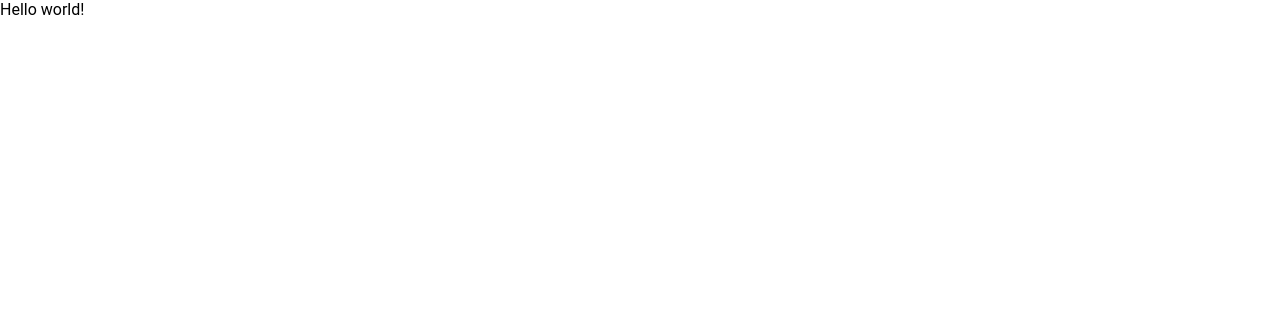
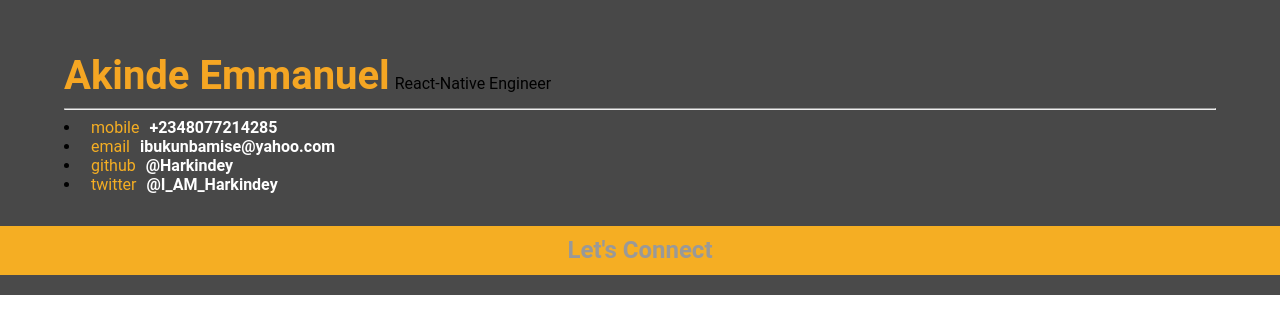
Before and after one commit to Harkindey/FrontEnd-Nanodegree, a plain HTML site: page frontend-nanodegree-resume/index.html in a window 1280 px wide. Drawn offline with Linux system fonts and the light colour scheme.

Commit message:
Resume Build up

```diff
--- a/frontend-nanodegree-resume/index.html
+++ b/frontend-nanodegree-resume/index.html
@@ -25,7 +25,7 @@ need to load. You'll see a lot of <link>s to CSS files for styles and
   <!-- Load the page styles. -->
   <link href="css/style.css" rel="stylesheet">
 
-
+  <!-- e.akinde@student.oauife.edu.ng -->
 
   <!--
   Uncomment the <script> tag below when you're ready to add an interactive Google Map to your resume!
@@ -36,7 +36,7 @@ need to load. You'll see a lot of <link>s to CSS files for styles and
 </head>
 <body>
   <div id="main">
-    Hello world!   <!-- You'll be deleting this line in the course -->
+    <!-- You'll be deleting this line in the course -->
 
     <!--
     Everything from here to the <script> tag below is the skeleton of your
--- a/frontend-nanodegree-resume/js/resumeBuilder.js
+++ b/frontend-nanodegree-resume/js/resumeBuilder.js
@@ -1,3 +1,36 @@
 /*
 This is empty on purpose! Your code to build the resume will go here.
  */
+ var bio = {
+   "name" : "Akinde Emmanuel",
+   "role" : "React-Native Engineer",
+   "contact": {
+     "email": "ibukunbamise@yahoo.com",
+     "mobile": "+2348077214285",
+     "github": "@Harkindey",
+     "twitter": "@I_AM_Harkindey",
+     "location": "Lagos, Nigeria"
+   },
+   "biopic" : "https://github.com/harkindey.png?size=200",
+   "welcome-message" : "We Rise By Lifting Others",
+   "skills" : ['React.js', 'React-Native', 'Node.js', 'Vue.js']
+ }
+
+
+ var formattedName = HTMLheaderName.replace("%data%", bio.name);
+ $("#header").append(formattedName);
+
+ var formattedRole = HTMLheaderRole.replace("%data%", bio.role);
+ $('#header').append(formattedRole);
+
+var formattedMobile = HTMLmobile.replace("%data%", bio.contact.mobile);
+$('#header').append(formattedMobile);
+
+var formattedEmail = HTMLemail.replace("%data%", bio.contact.email);
+$('#header').append(formattedEmail);
+
+var formattedGithub = HTMLgithub.replace("%data%", bio.contact.github);
+$('#header').append(formattedGithub);
+
+var formattedTwitter = HTMLtwitter.replace("%data%", bio.contact.twitter);
+$('#header').append(formattedTwitter);
```
